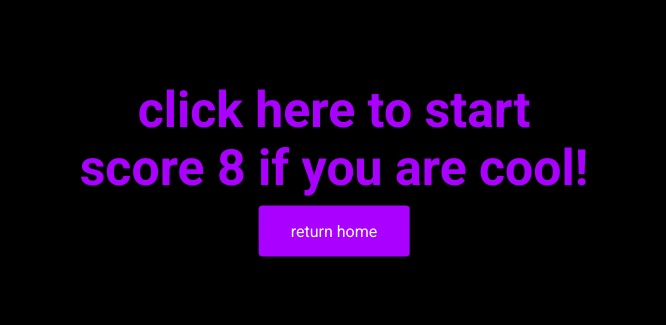
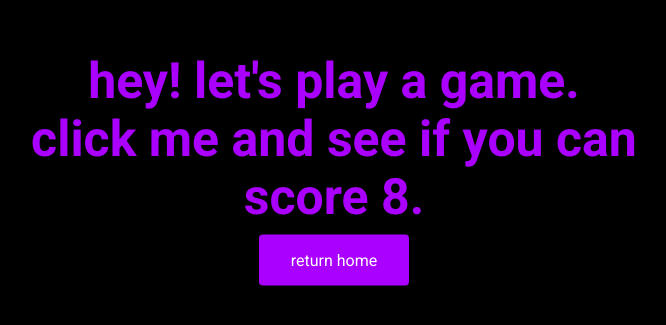
Before and after one commit to dragonlordslayer69/personal-website, a plain HTML site: page game.html in a window 1280 px wide. Shown: the part 237-562 px from the top of the page, without its empty margins (306-972 px from the left). Drawn offline with Linux system fonts and the light colour scheme.

Commit message:
new game description

```diff
--- a/game.html
+++ b/game.html
@@ -33,7 +33,7 @@
 
     <div class="bigDiv">
 
-        <h1 class="startButton" id="startButton">click here to start<br>score 8 if you are cool!</h1>
+        <h1 class="startButton" id="startButton">hey! let's play a game.<br>click me and see if you can score 8.</h1>
         <button id="home" onclick="window.location.href = '/';">return home</button>
 
         <div class="gameBoardContainer peekaboo" id="gameBoardContainer">
```
